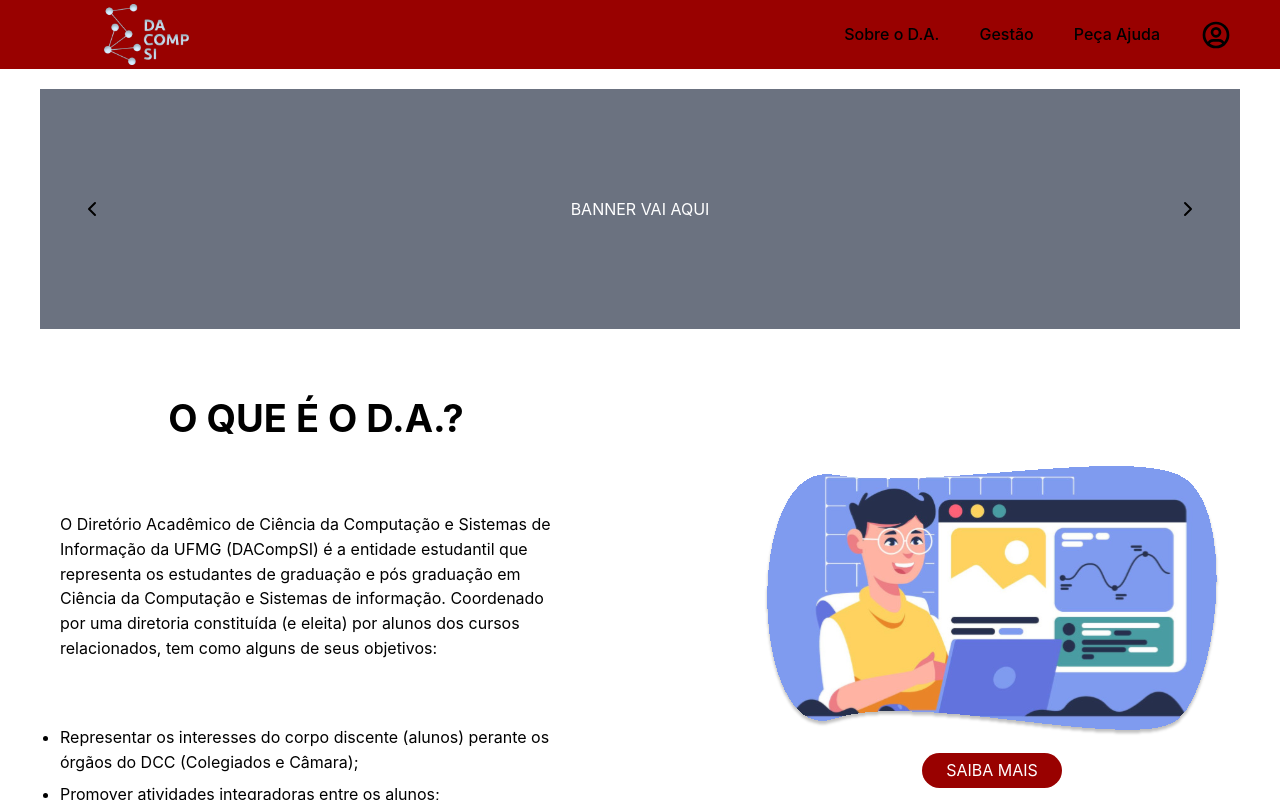
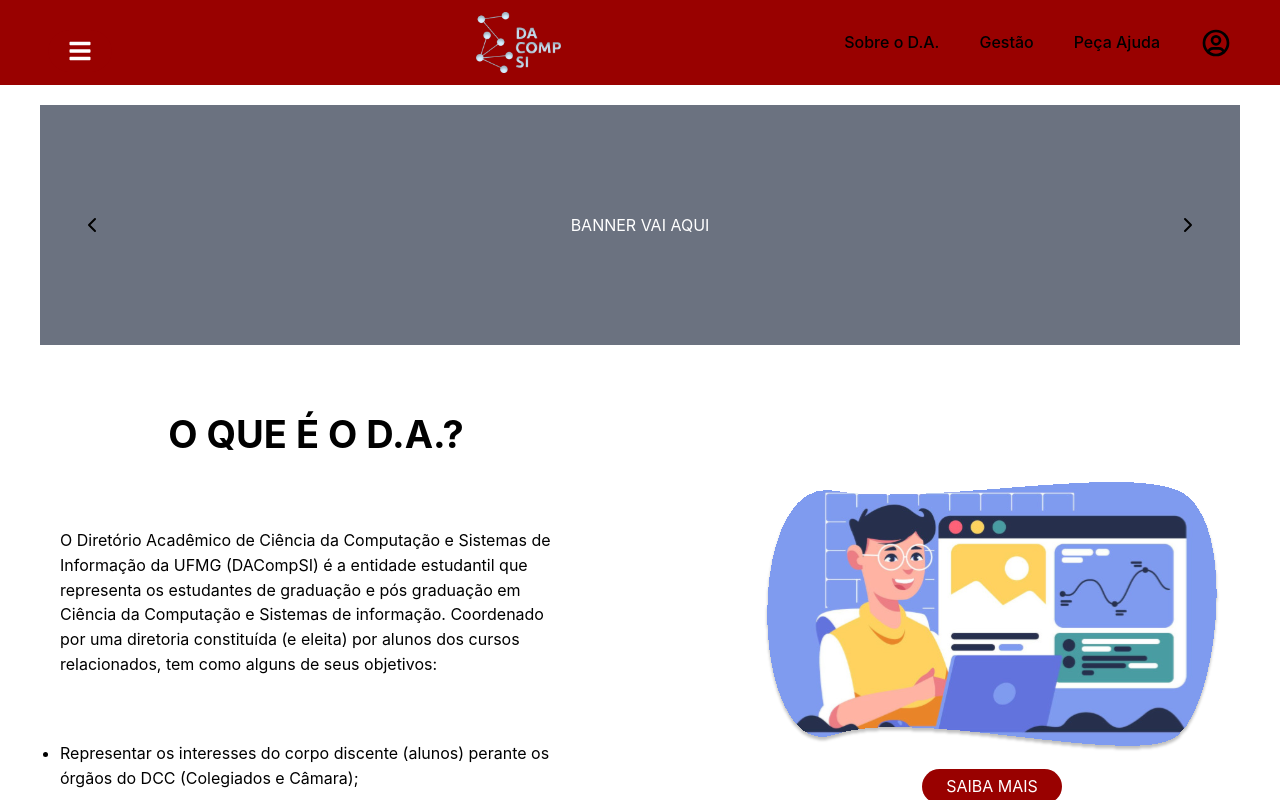
Before and after one commit to Vipigal/dacompsi-web-client, a React (Vite) app: page / in a window 1280 px wide. Shown: the top 800 px of the page. Built offline with nearby package versions, Linux system fonts and the light colour scheme.

Commit message:
forcei a disable-react-devtools e arrumei uns links

```diff
--- a/package.json
+++ b/package.json
@@ -11,13 +11,14 @@
     "preview": "vite preview"
   },
   "dependencies": {
-    "@fvilers/disable-react-devtools": "^1.3.0",
     "@fortawesome/fontawesome-svg-core": "^6.4.2",
     "@fortawesome/free-solid-svg-icons": "^6.4.2",
     "@fortawesome/react-fontawesome": "^0.2.0",
+    "@fvilers/disable-react-devtools": "^1.3.0",
     "@mantine/core": "^7.1.2",
     "@mantine/hooks": "^7.1.2",
     "@tabler/icons-react": "^2.38.0",
+    "disable-react-devtools": "^1.0.0",
     "react": "^18.2.0",
     "react-dom": "^18.2.0",
     "react-icons": "^4.11.0",
--- a/src/components/Navbar.tsx
+++ b/src/components/Navbar.tsx
@@ -9,8 +9,43 @@ const RAZAO_LOGO = 0.565;
 const LOGO_HEIGHT = 150;
 
 export const Navbar = () => {
+
+    const [isSidePanelOpen, setIsSidePanelOpen] = useState(false);
+
+    const toggleSidePanel = () => {
+        setIsSidePanelOpen(!isSidePanelOpen);
+    };
+
+    useEffect(() => {
+        const handleClosePanel = (e: MouseEvent) => {
+            if (e.target instanceof Element) {
+                if (e.target.closest('.side-panel') || e.target.closest('.hamburger')) {
+                    return;
+                }
+            }
+            setIsSidePanelOpen(false);
+        };
+        document.addEventListener('click', handleClosePanel);
+        return () => {
+            document.removeEventListener('click', handleClosePanel);
+        };
+    }, []);
+
+
     return (
-    <nav className="bg-red-dacompsi w-full flex items-center justify-between p-1 pb-1 pr-12 pl-6 h-full max-h-[70px]">
+
+        <nav className="bg-red-dacompsi w-full flex items-center justify-between p-3 pb-3 pr-12 pl-12 h-full">
+
+            <button className="rounded-full bg-red-dacompsi hover:bg-red-900 text-white mt-4 py-2">
+                <FaBars
+                    size={24}
+                    onClick={toggleSidePanel}
+                    className="hamburger"
+                />
+            </button>
+
+            <div className="flex items-center">
+                <Link to="/home">
                     <img
                         src={logo_dacompsi}
                         alt="logo dacompsi"
@@ -18,38 +53,53 @@ export const Navbar = () => {
                         height={LOGO_HEIGHT}
                         className="sm:ml-20"
                     />
-      <div className="flex gap-10 justify-center items-center h-full">
-        <a
-          href="/#da"
-          className="h-full hover:border-b hover:border-b-white flex items-center justify-center"
-        >
+                </Link>
+            </div>
+
+
+            <div className="flex gap-10 justify-end items-center h-full">
+
+                <a href="#da" className="h-full hover:border-b hover:border-b-white flex items-center justify-center">
                     <span className="text-black hover:text-white transition-all ease-in-out duration-300 hover:scale-105">
                         Sobre o D.A.
                     </span>
                 </a>
-        <a
-          href="/#gestao"
-          className="h-full hover:border-b hover:border-b-white flex items-center justify-center"
-        >
+
+                <a href="#gestao" className="h-full hover:border-b hover:border-b-white flex items-center justify-center">
                     <span className="text-black hover:text-white transition-all ease-in-out duration-300 hover:scale-105">
                         Gestão
                     </span>
                 </a>
-        <a
-          href="/#ajuda"
-          className="h-full hover:border-b hover:border-b-white flex items-center justify-center"
-        >
+
+                <a href="#ajuda" className="h-full hover:border-b hover:border-b-white flex items-center justify-center">
                     <span className="text-black hover:text-white transition-all ease-in-out duration-300 hover:scale-105">
                         Peça Ajuda
                     </span>
                 </a>
+
                 <Link
                     to={"/login"}
-          className="h-full flex items-center justify-center hover:scale-105"
-        >
+                    className="h-full flex items-center justify-center hover:scale-105">
                     <IconUserCircle color="black" size={"32px"} />
                 </Link>
+
             </div>
+
+            {isSidePanelOpen && (
+                <div className="side-panel-container">
+                    <div className="side-panel">
+                    <Link to="/home" onClick={toggleSidePanel}>Home</Link>
+                    <Link to="/eventos" onClick={toggleSidePanel}>Eventos</Link>
+                    <Link to="/quemsomos" onClick={toggleSidePanel}>Quem Somos</Link>
+                    <Link to="/gestao" onClick={toggleSidePanel}>Gestão</Link>
+                    <Link to="/tickets" onClick={toggleSidePanel}>Tickets Representativos</Link>
+                    <Link to="/lojas" onClick={toggleSidePanel}>Lojas</Link>
+                    </div>
+                </div>
+            )}
+
         </nav>
+
     );
+
 };
--- a/src/pages/Cadastro.tsx
+++ b/src/pages/Cadastro.tsx
@@ -1,6 +1,6 @@
 import Container from "../components/Container";
 import { LogoDacompsiSizes } from "../utils/LogoSizes";
-import logo_dacompsi from "../assets/dacompsi_logo_branca.png";
+import logo_dacompsi from "../assets/images/dacompsi_logo_branca.png";
 import { useEffect, useState } from "react";
 import { disableReactDevTools } from "@fvilers/disable-react-devtools";
 import { Link } from "react-router-dom";
--- a/src/pages/Help.tsx
+++ b/src/pages/Help.tsx
@@ -1,6 +1,7 @@
 import React from 'react';
 import Container from "../components/Container";
 import  "../assets/css/help.css";
+
 
 
 const Help = () => {
--- a/src/pages/Login.tsx
+++ b/src/pages/Login.tsx
@@ -1,6 +1,6 @@
 import Container from "../components/Container";
 import { LogoDacompsiSizes } from "../utils/LogoSizes";
-import logo_dacompsi from "../assets/dacompsi_logo_branca.png";
+import logo_dacompsi from "../assets/images/dacompsi_logo_branca.png";
 import { useEffect, useState } from "react";
 import { disableReactDevTools } from "@fvilers/disable-react-devtools";
 import { Link } from "react-router-dom";
```
Also changed, not shown: 1 other file (tests, documents, lock files or other folders). Lines whose indentation alone changed are shown as unchanged.
